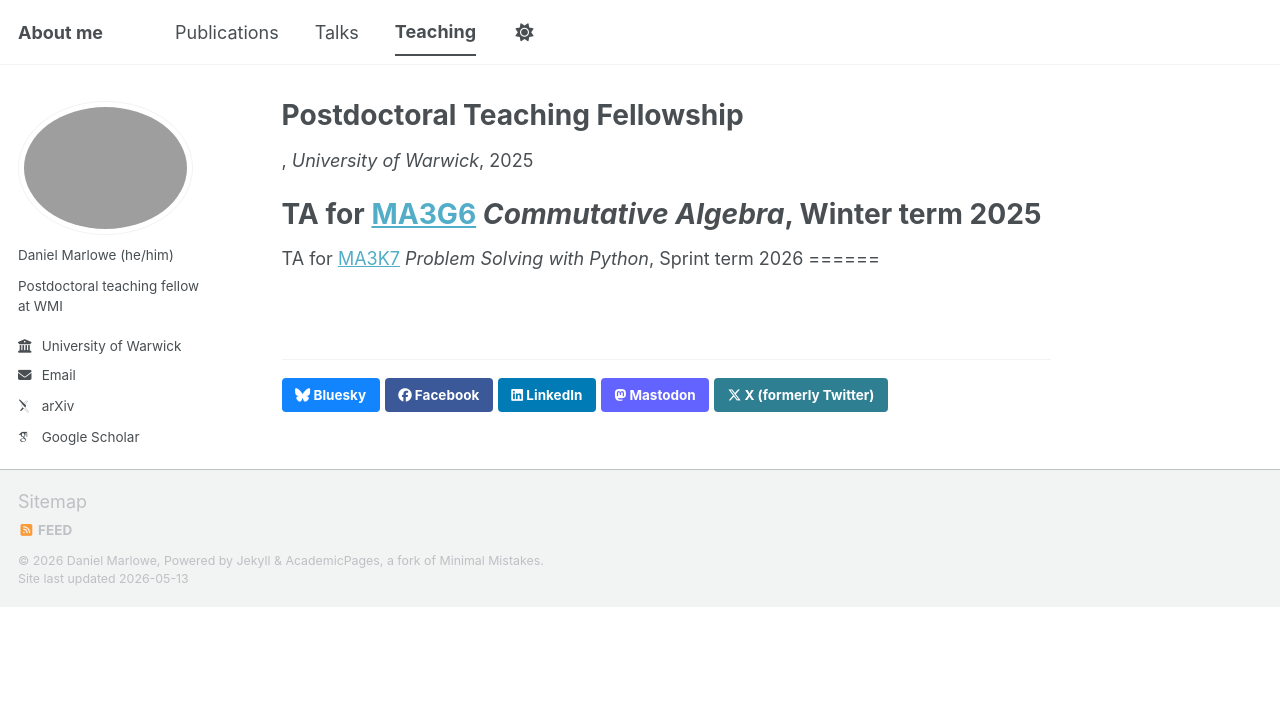
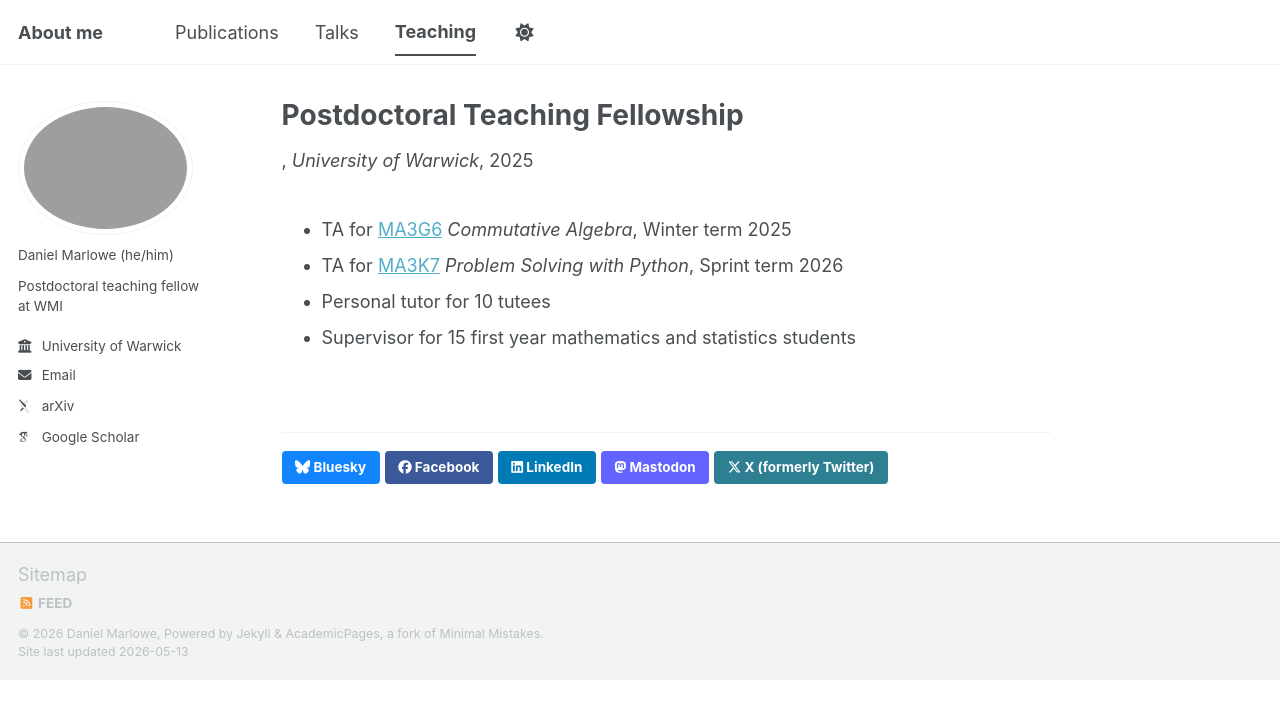
Before and after one commit to dmarl/dmarl.github.io, a Jekyll site: the page built from _teaching/warwick_tf.md, in a window 1280 px wide. Shown: the top 719 px of the page. Built offline with Jekyll 4.4.1, drawn with Linux system fonts in a browser that asks for light colours; some web fonts are replaced; a script bundle is joined from its source files by our own code; library files that are not in the unit come from our copies.

Commit message:
Update warwick_tf.md

```diff
--- a/_teaching/warwick_tf.md
+++ b/_teaching/warwick_tf.md
@@ -7,7 +7,7 @@ venue: "University of Warwick"
 date: 2025-09-01
 location:
 ---
-TA for [MA3G6](https://warwick.ac.uk/fac/sci/maths/currentstudents/modules/ma3g6/) _Commutative Algebra_, Winter term 2025
-======
-TA for [MA3K7](https://warwick.ac.uk/fac/sci/maths/currentstudents/modules/ma3k7/) _Problem Solving with Python_, Sprint term 2026
-======
+- TA for [MA3G6](https://warwick.ac.uk/fac/sci/maths/currentstudents/modules/ma3g6/) _Commutative Algebra_, Winter term 2025
+- TA for [MA3K7](https://warwick.ac.uk/fac/sci/maths/currentstudents/modules/ma3k7/) _Problem Solving with Python_, Sprint term 2026
+- Personal tutor for 10 tutees
+- Supervisor for 15 first year mathematics and statistics students
```
